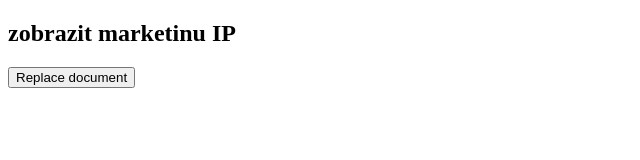
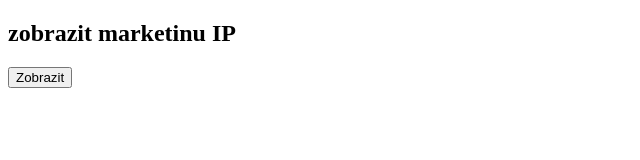
Before and after one commit to 9551-Dev/9551-dev.github.io, a plain HTML site: page market.html in a window 1280 px wide. Shown: the whole page, without its empty margins (0-640 px from the left). Drawn offline with Linux system fonts and the light colour scheme.

Commit message:
Update market.html

```diff
--- a/market.html
+++ b/market.html
@@ -4,7 +4,7 @@
 
 <h2>zobrazit marketinu IP</h2>
 
-<button onclick="redir()">Replace document</button>
+<button onclick="redir()">Zobrazit</button>
 
 <script>
 function redir() {
```
